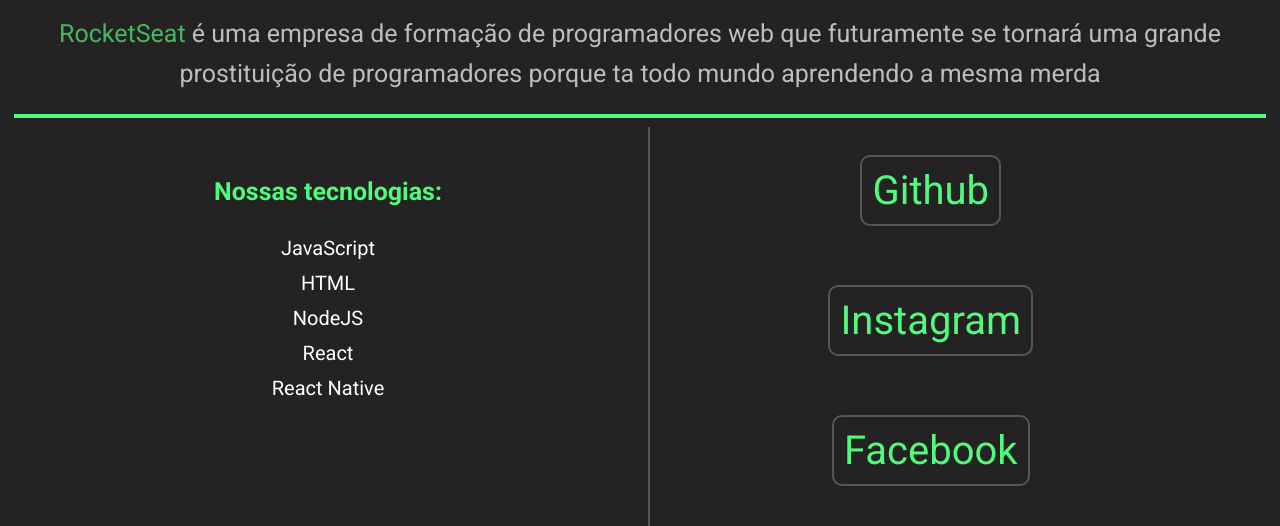
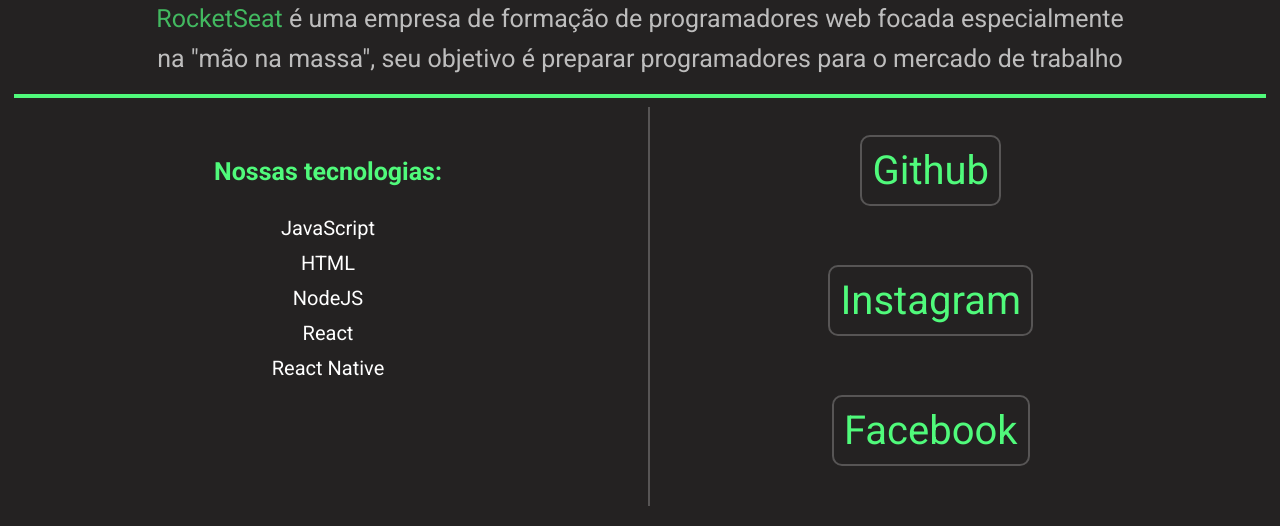
Before and after one commit to juliocesarfs/launchbase-challenges, a web app: file challenges_HTML-CSS/challenge-2-2.html in a window 1280 px wide. Shown: the part 279-805 px from the top of the page. Run offline with its HTML, style and script files only (its server is not run), Linux system fonts and the light colour scheme; grey boxes are pictures that could not be loaded.

Commit message:
changing layout

```diff
--- a/challenges_HTML-CSS/challenge-2-2.html
+++ b/challenges_HTML-CSS/challenge-2-2.html
@@ -3,6 +3,7 @@
 <html>
   <head>
     <title>About - RocketSeat</title>
+    <link rel="icon" href="https://raw.githubusercontent.com/Rocketseat/bootcamp-launchbase-desafios-02/master/desafios/favicon.ico" type="image/x-icon">
 
     <link rel="stylesheet" href="styles/styles-2-2.css">
     <link rel="icon" href="./image/favicon.ico" type="image/x-icon" />
@@ -19,8 +20,8 @@
     <div class="description">
       <p>
         <a href="https://rocketseat.com.br">RocketSeat</a> é uma empresa de formação de programadores web
-        que futuramente se tornará uma grande prostituição de programadores
-        porque ta todo mundo aprendendo a mesma merda
+        focada especialmente na "mão na massa", seu objetivo é preparar programadores para
+        o mercado de trabalho
       </p>
     </div>
 
@@ -30,11 +31,11 @@
       <div class="list">
         <h3>Nossas tecnologias:</h3>
         <ul>
-            <li>JavaScript</li>
-            <li>HTML</li>
-            <li>NodeJS</li>
-            <li>React</li>
-            <li>React Native</li>
+            <li><a href="https://www.javascript.com" target="_blank">JavaScript</a></li>
+            <li><a href="https://developer.mozilla.org/pt-BR/docs/Web/HTML" target="_blank">HTML</a></li>
+            <li><a href="https://nodejs.org/en/" target="_blank">NodeJS</a></li>
+            <li><a href="https://pt-br.reactjs.org/" target="_blank">React</a></li>
+            <li><a href="https://reactnative.dev/" target="_blank">React Native</a></li>
         </ul>
       </div>
 
--- a/challenges_HTML-CSS/styles/styles-2-2.css
+++ b/challenges_HTML-CSS/styles/styles-2-2.css
@@ -36,12 +36,15 @@
 }
 
 .description p {
+    max-width: 1000px;
+    margin: 0 auto;
     font-weight: lighter;
     line-height: 40px;
     font-size: 25px;
-    margin-top: 35px;
+    margin-top: 15px;
+    margin-bottom: 15px;
     text-align: center;
-    margin: 30px 15px 20px 15px;
+
     opacity: 0.7;
 }
 
@@ -81,6 +84,18 @@
     line-height: 35px;
 }
 
+.list a {
+    text-decoration: none;
+    color: white;
+}
+
+.list a:hover {
+    color: var(--color-green);
+    transition: 300ms;
+}
+
+
+
 .links {
     float: right;
     text-align: center;
```
Also changed, not shown: challenges_HTML-CSS/styles/styles-2-1.css (+14 -3 lines).
